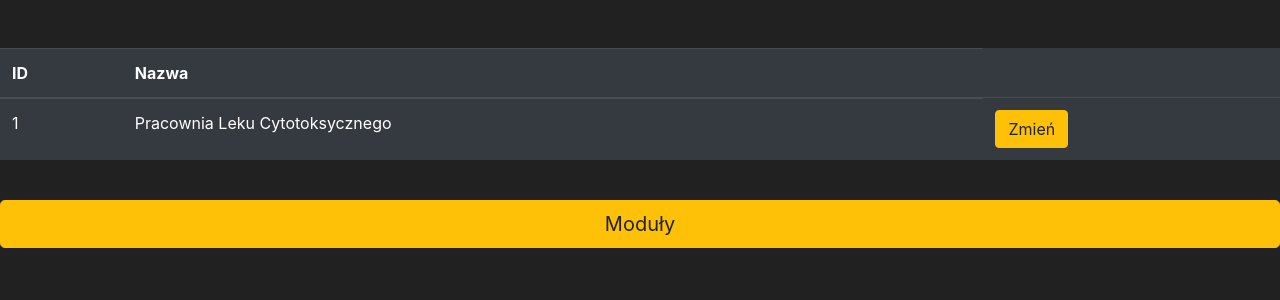
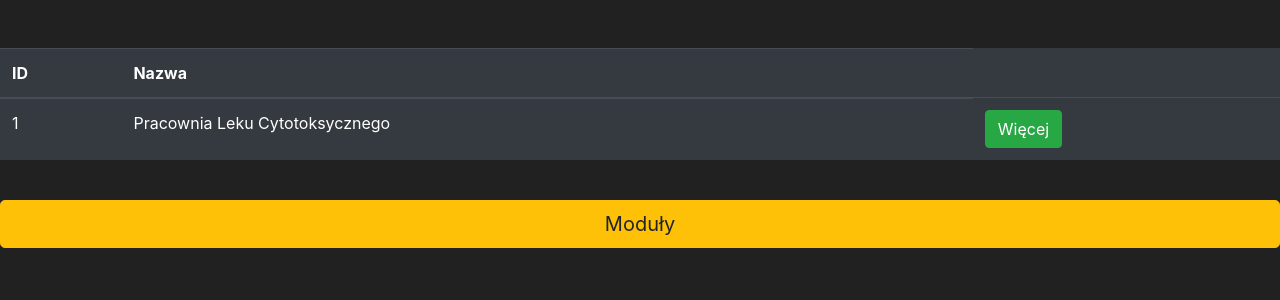
Before and after one commit to PiotrKwiatosz/ISZLC, a Flask app: page /slowniki_wlasciciel in a window 1280 px wide. Shown: the part 58-358 px from the top of the page. Run offline with Flask 2, Linux system fonts and the light colour scheme; data comes from the database, SQL or seed files in the repository; some libraries are stand-ins or nearby versions.

Commit message:
07.11.2022 - UPDATE

```diff
--- a/iszlc/templates/slowniki/owner.html
+++ b/iszlc/templates/slowniki/owner.html
@@ -25,8 +25,8 @@
                   <td>{{ owner.id }}</td>
                   <td>{{ owner.nazwa }}</td>
                   <td>
-                      <a class="btn btn-outline btn-warning"
-                      href="{{ url_for('slowniki_wlasciciel_edytuj_page') }}">Zmień</a>
+                      <a class="btn btn-outline btn-success"
+                      href="{{ url_for('slowniki_wlasciciel_edytuj_page') }}">Więcej</a>
                   </td>
               </tr>
           {% endfor %}
```
